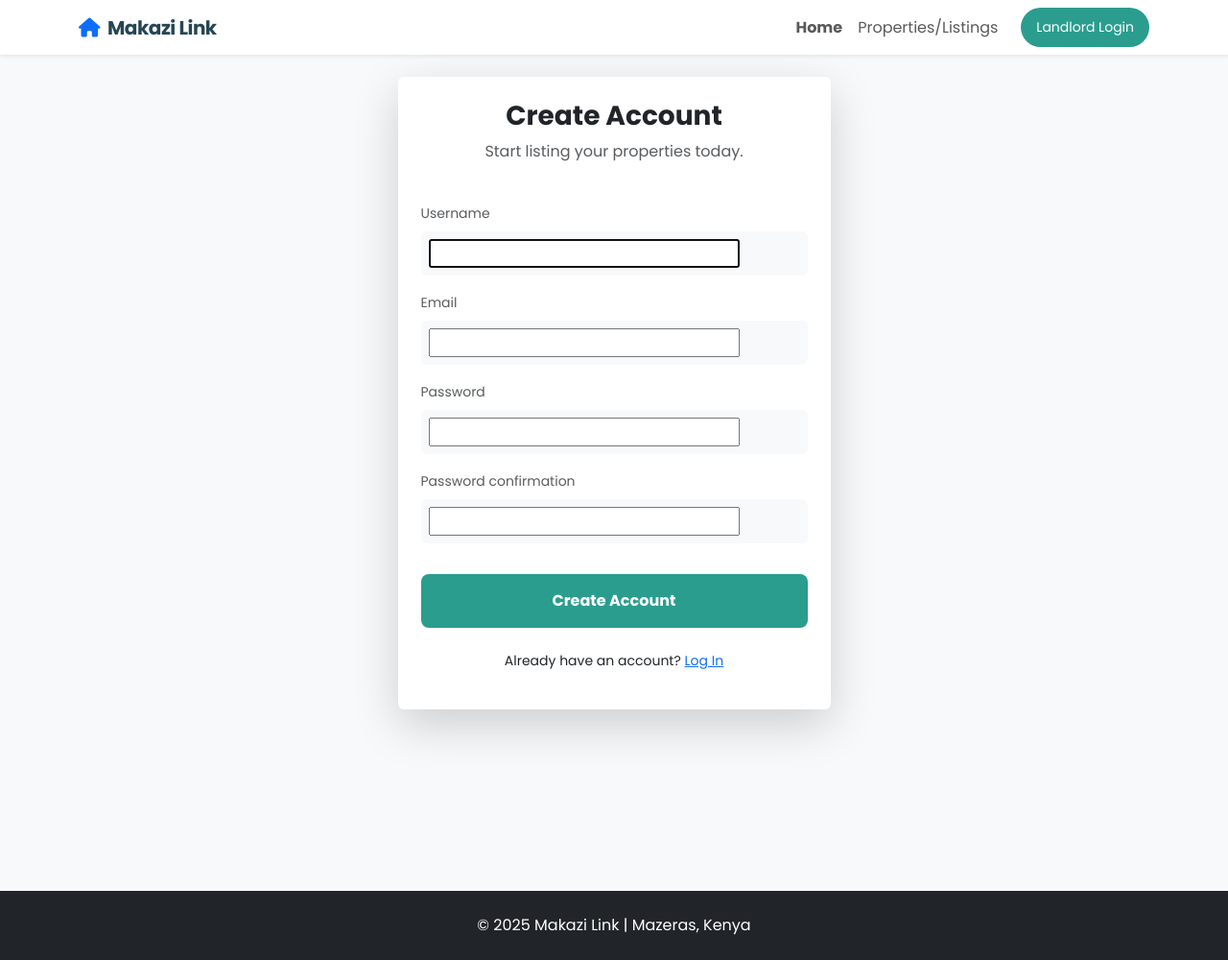
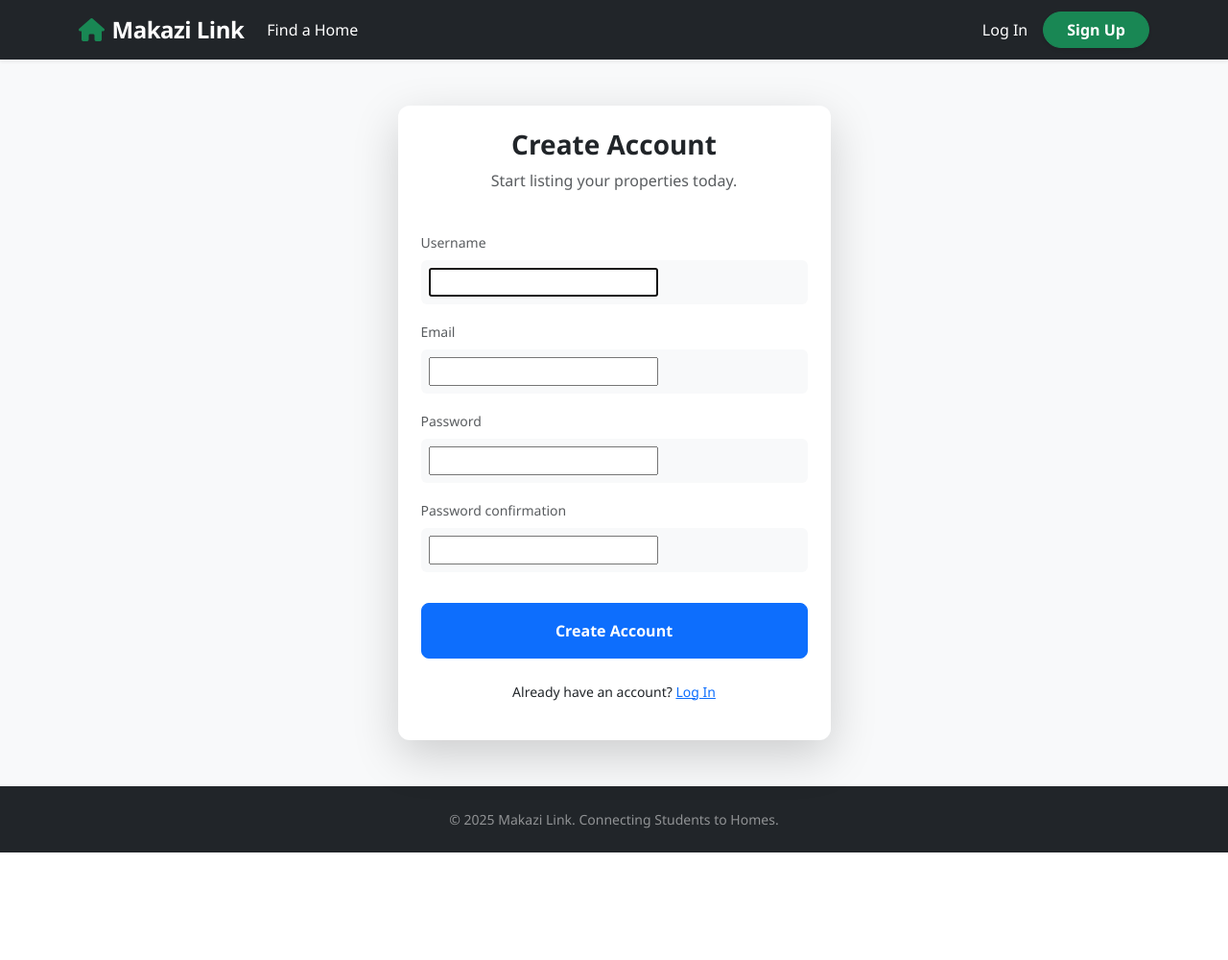
Before and after one commit to itsjose-prog/makazi-link, a Django app: page /accounts/signup/ in a window 1280 px wide. Shown: the whole page at 96% size. After the commit the page ends 888 px from the top, so only its background shows below. Run offline with Django 5.2, Linux system fonts and the light colour scheme.

Commit message:
Finalize professional navigation bar

```diff
--- a/templates/base.html
+++ b/templates/base.html
@@ -1,64 +1,99 @@
-{% load static %} <!DOCTYPE html>
+<!DOCTYPE html>
 <html lang="en">
 <head>
     <meta charset="UTF-8">
     <meta name="viewport" content="width=device-width, initial-scale=1.0">
     <title>{% block title %}Makazi Link{% endblock %}</title>
-
     <link href="https://cdn.jsdelivr.net/npm/bootstrap@5.3.0/dist/css/bootstrap.min.css" rel="stylesheet">
-
     <link rel="stylesheet" href="https://cdnjs.cloudflare.com/ajax/libs/font-awesome/6.4.0/css/all.min.css">
 
-    <link rel="stylesheet" href="{% static 'css/style.css' %}">
+    <style>
+        /* Custom Styles for Professional Feel */
+        body { font-family: 'Segoe UI', Tahoma, Geneva, Verdana, sans-serif; background-color: #f8f9fa; }
+        .navbar-brand { font-weight: 800; letter-spacing: -0.5px; }
+        .card { border-radius: 12px; overflow: hidden; }
+        .btn { border-radius: 8px; font-weight: 600; }
+        .hover-lift { transition: transform 0.2s; }
+        .hover-lift:hover { transform: translateY(-5px); }
+    </style>
 </head>
 <body>
-    <nav class="navbar navbar-expand-lg fixed-top shadow-sm bg-white">
+    <nav class="navbar navbar-expand-lg navbar-dark bg-dark sticky-top shadow-sm">
         <div class="container">
-            <a class="navbar-brand fw-bold" href="{% url 'home' %}">
-                <i class="fas fa-home me-2 text-primary"></i>Makazi Link
+            <a class="navbar-brand fs-4" href="{% url 'home' %}">
+                <i class="fas fa-home text-success me-2"></i>Makazi Link
             </a>
+
             <button class="navbar-toggler" type="button" data-bs-toggle="collapse" data-bs-target="#navbarNav">
                 <span class="navbar-toggler-icon"></span>
             </button>
+
             <div class="collapse navbar-collapse" id="navbarNav">
+                <ul class="navbar-nav me-auto">
+                    <li class="nav-item">
+                        <a class="nav-link text-white" href="{% url 'home' %}">Find a Home</a>
+                    </li>
+                </ul>
+
                 <ul class="navbar-nav ms-auto align-items-center">
-                    <li class="nav-item">
-                        <a class="nav-link fw-bold" href="{% url 'home' %}">Home</a>
-                    </li>
-                    <li class="nav-item">
-                        <a class="nav-link" href="{% url 'home' %}">Properties/Listings</a>
-                    </li>
-                    <li class="nav-item ms-3">
+                    {% if user.is_authenticated %}
+                        <li class="nav-item me-3">
+                            <a href="{% url 'add_property' %}" class="btn btn-outline-light btn-sm rounded-pill px-3">
+                                <i class="fas fa-plus me-1"></i> List a Property
+                            </a>
+                        </li>
 
-                        {% if user.is_authenticated %}
-                            <a class="btn btn-primary btn-sm rounded-pill px-3" href="{% url 'dashboard' %}">My Dashboard</a>
+                        <li class="nav-item dropdown">
+                            <a class="nav-link dropdown-toggle text-white" href="#" role="button" data-bs-toggle="dropdown">
+                                <i class="fas fa-user-circle me-1"></i> {{ user.username|title }}
+                            </a>
+                            <ul class="dropdown-menu dropdown-menu-end shadow">
+                                <li>
+                                    <a class="dropdown-item" href="{% url 'dashboard' %}">
+                                        <i class="fas fa-tachometer-alt me-2 text-primary"></i> My Dashboard
+                                    </a>
+                                </li>
+                                <li><hr class="dropdown-divider"></li>
+                                <li>
+                                    <form action="{% url 'logout' %}" method="post" class="d-inline">
+                                        {% csrf_token %}
+                                        <button type="submit" class="dropdown-item text-danger">
+                                            <i class="fas fa-sign-out-alt me-2"></i> Log Out
+                                        </button>
+                                    </form>
+                                </li>
+                            </ul>
+                        </li>
 
-                            <form action="{% url 'logout' %}" method="post" class="d-inline ms-1">
-                                {% csrf_token %}
-                                <button type="submit" class="btn btn-outline-danger btn-sm border-0">
-                                    <i class="fas fa-sign-out-alt"></i>
-                                </button>
-                            </form>
-                        {% else %}
-                            <a class="btn btn-primary btn-sm rounded-pill px-3" href="{% url 'login' %}">Landlord Login</a>
-                        {% endif %}
-
-                    </li>
+                    {% else %}
+                        <li class="nav-item">
+                            <a class="nav-link text-white" href="{% url 'login' %}">Log In</a>
+                        </li>
+                        <li class="nav-item ms-2">
+                            <a class="btn btn-success rounded-pill px-4 shadow-sm" href="{% url 'register' %}">Sign Up</a>
+                        </li>
+                    {% endif %}
                 </ul>
             </div>
         </div>
     </nav>
 
-    <div style="margin-top: 80px;"></div>
-
-    <div class="main-content min-vh-100">
-        {% block content %}
-        {% endblock %}
+    <div class="container mt-3">
+        {% if messages %}
+            {% for message in messages %}
+                <div class="alert alert-{{ message.tags }} alert-dismissible fade show shadow-sm">
+                    {{ message }}
+                    <button type="button" class="btn-close" data-bs-dismiss="alert"></button>
+                </div>
+            {% endfor %}
+        {% endif %}
     </div>
 
-    <footer class="bg-dark text-white text-center py-4 mt-5">
+    {% block content %}{% endblock %}
+
+    <footer class="bg-dark text-white text-center py-4 mt-auto">
         <div class="container">
-            <p class="mb-0">&copy; 2025 Makazi Link | Mazeras, Kenya</p>
+            <p class="mb-0 text-white-50 small">&copy; 2025 Makazi Link. Connecting Students to Homes.</p>
         </div>
     </footer>
 
```
